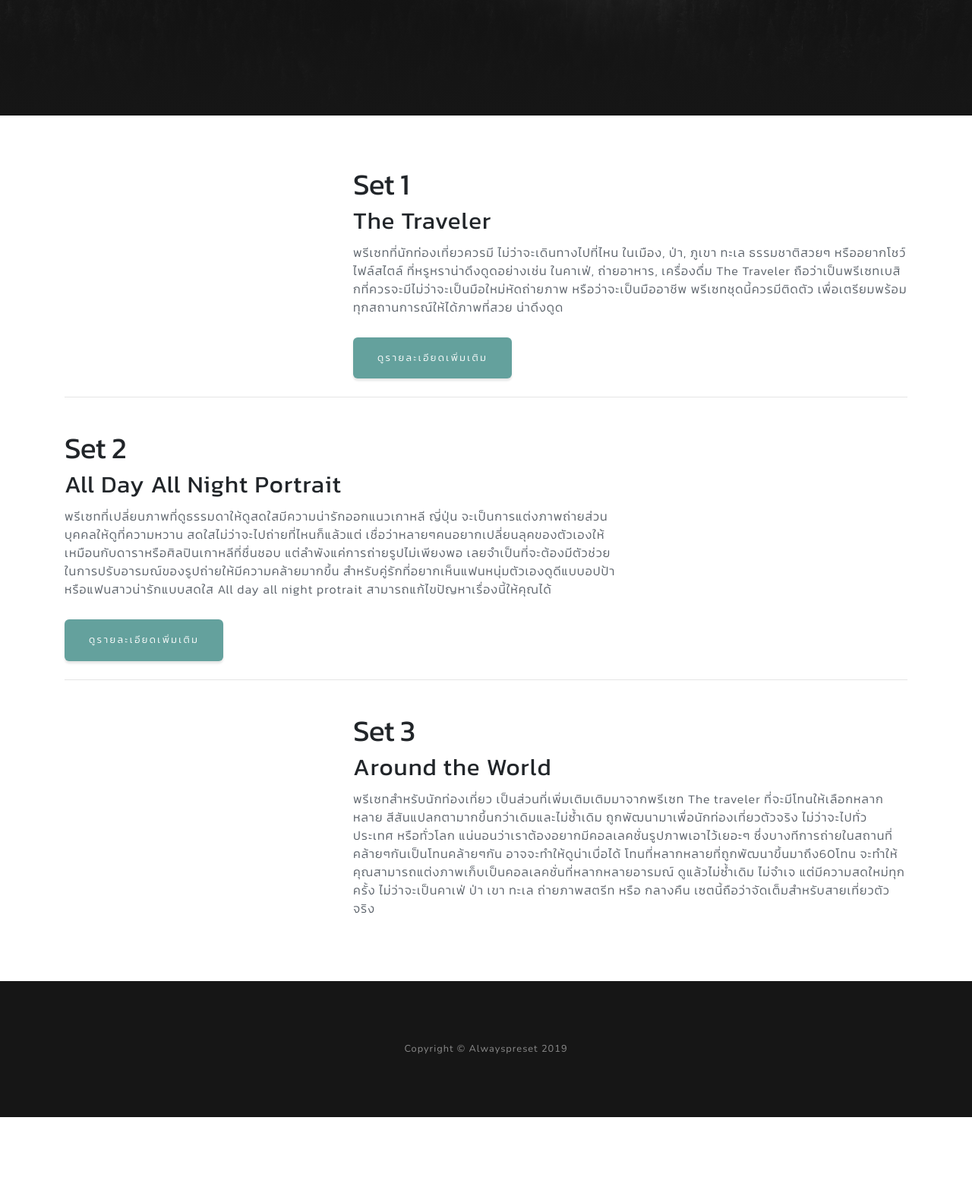
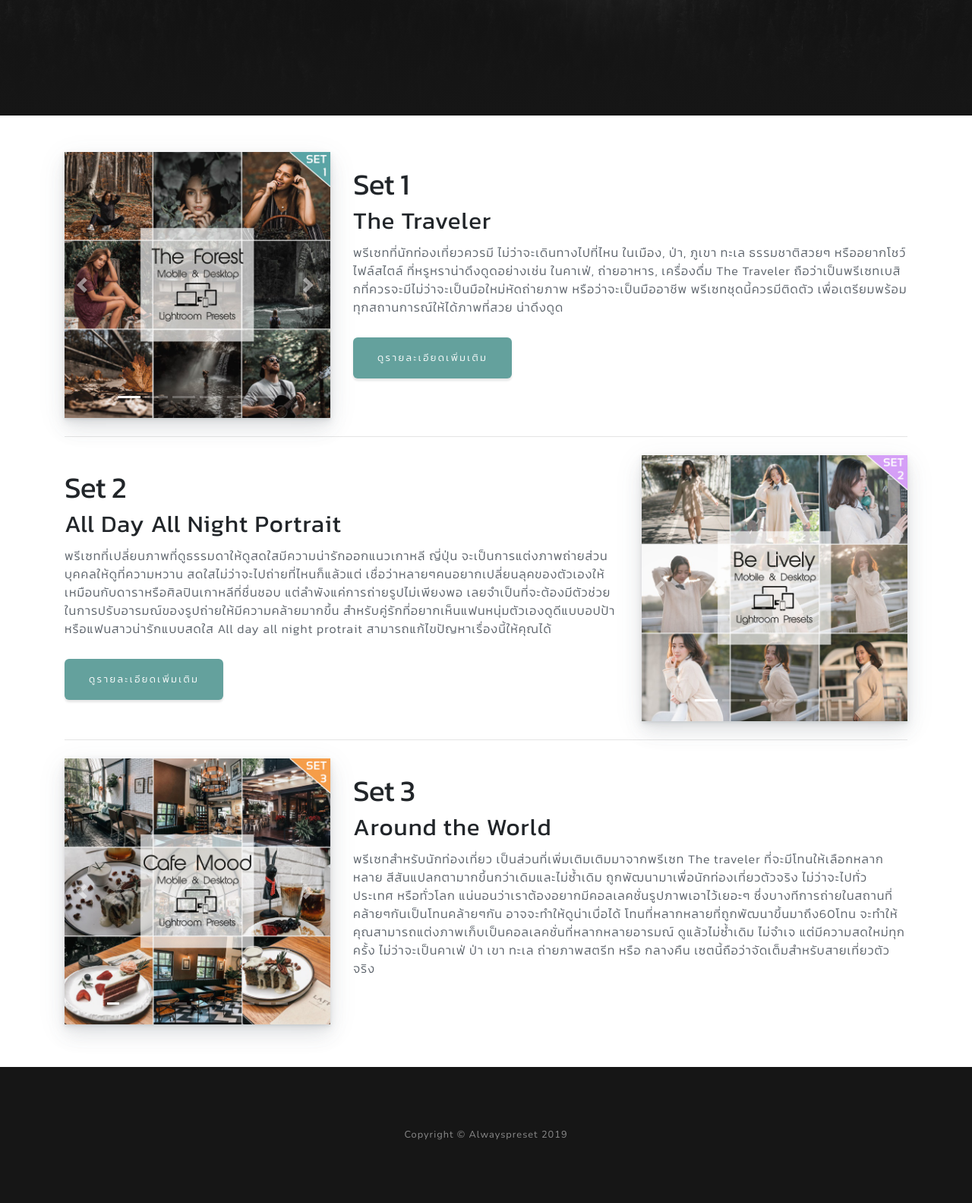
Before and after one commit to markverick/alwayspreset, a PHP site: page /index.html in a window 1280 px wide. Shown: the part 648-2231 px from the top of the page at 76% size. Before the commit the page ends 2118 px from the top, so only its background shows below. Run offline with PHP 8.4, Linux system fonts and the light colour scheme; some libraries are stand-ins or nearby versions.

Commit message:
Finish Set 2

```diff
--- a/css/theme.css
+++ b/css/theme.css
@@ -94,7 +94,9 @@
     position:relative;
     width:100%;
     height:auto;
-    padding-top:6rem;
+    padding-top:7rem;
+    padding-left:1.4rem;
+    padding-right:1.4rem;
     background:-webkit-gradient(linear,left top,left bottom,from(rgba(22,22,22,.6)),color-stop(75%,rgba(22,22,22,.8)),to(#161616)),url(../img/banner/set1.jpg);
     background:linear-gradient(to bottom,rgba(22,22,22,.6) 0,rgba(22,22,22,.8) 75%,#161616 100%),url(../img/banner/set1.jpg);
     background-position:center;
@@ -124,12 +126,13 @@
 
 .banner h2{
     font-size: 1.8rem;
-    max-width:20rem;
+    max-width:30rem;
+    line-height: 2rem;
     letter-spacing: .3rem;
 }
 
 .masthead h2{
-    max-width:20rem;
+    max-width:30rem;
     font-size:1.00rem
 }
 
@@ -140,7 +143,7 @@
     }
     .banner h1{
         font-size:4rem;
-        line-height:4rem
+        line-height:5rem
     }
 }
 @media (min-width:992px){
@@ -154,11 +157,13 @@
         letter-spacing:.8rem
     }
     .masthead h2{
-        max-width:30rem;
+        max-width:40rem;
         font-size:1.25rem
     }
     .banner{
         height:auto;
+        padding-left:2rem;
+        padding-right:2rem;
     }
 
     .banner h1{
@@ -377,3 +382,7 @@ a.card {
     background-color: rgba(0, 0, 0, 0.5);
     border-radius: 1rem;
 }
+
+.banner p {
+    line-height: 1.8rem;
+}
--- a/index.html
+++ b/index.html
@@ -47,7 +47,7 @@
             <a class="nav-link js-scroll-trigger" href="#set3">Set 3</a>
           </li>
           <li class="nav-item">
-            <a class="nav-link js-scroll-trigger" href="https://www.facebook.com/alwayspreset/">ติดต่อเรา</a>
+            <a class="nav-link js-scroll-trigger" href="http://m.me/alwayspreset">ติดต่อเรา</a>
           </li>
         </ul>
       </div>
@@ -72,13 +72,44 @@
   <section class="container pt-4" id="slides">
     <div id="set1" class="row my-4">
       <div class="col-sm-12 col-md-6 col-lg-6 col-xl-4">
-        <?php
-          $_GET['set']='set01';
-          $_GET['hidecap']='1';
-          $_GET['url']="img/1x/{$_GET['set']}/*";
-          include "slides.php";
-        ?>
-      </div>
+        <div id="set01" class="carousel slide" data-ride="carousel">
+  <ol class="carousel-indicators">
+    <li data-target="#set01" data-slide-to="0" class="active"></li>
+        <li data-target="#set01" data-slide-to="1"></li>
+        <li data-target="#set01" data-slide-to="2"></li>
+        <li data-target="#set01" data-slide-to="3"></li>
+        <li data-target="#set01" data-slide-to="4"></li>
+        <li data-target="#set01" data-slide-to="5"></li>
+  </ol>
+  <div class="carousel-inner">
+    <div class="carousel-item active">
+          <img class="w-100 d-block" src="img/1x/set01/1.jpg" alt="First slide">
+        </div>
+        <div class="carousel-item">
+          <img class="w-100 d-block" src="img/1x/set01/2.jpg" alt="First slide">
+        </div>
+        <div class="carousel-item">
+          <img class="w-100 d-block" src="img/1x/set01/3.jpg" alt="First slide">
+        </div>
+        <div class="carousel-item">
+          <img class="w-100 d-block" src="img/1x/set01/4.jpg" alt="First slide">
+        </div>
+        <div class="carousel-item">
+          <img class="w-100 d-block" src="img/1x/set01/5.jpg" alt="First slide">
+        </div>
+        <div class="carousel-item">
+          <img class="w-100 d-block" src="img/1x/set01/6.jpg" alt="First slide">
+        </div>
+  </div>
+  <a class="carousel-control-prev" href="#set01" role="button" data-slide="prev">
+    <span class="carousel-control-prev-icon" aria-hidden="true"></span>
+    <span class="sr-only">Previous</span>
+  </a>
+  <a class="carousel-control-next" href="#set01" role="button" data-slide="next">
+    <span class="carousel-control-next-icon" aria-hidden="true"></span>
+    <span class="sr-only">Next</span>
+  </a>
+</div>      </div>
       <div class="col">
         <h2>Set 1</h2>
         <h3>The Traveler</h3>
@@ -88,18 +119,50 @@
 The Traveler ถือว่าเป็นพรีเซทเบสิกที่ควรจะมีไม่ว่าจะเป็นมือใหม่หัดถ่ายภาพ หรือว่าจะเป็นมืออาชีพ พรีเซทชุดนี้ควรมีติดตัว
 เพื่อเตรียมพร้อมทุกสถานการณ์ให้ได้ภาพที่สวย น่าดึงดูด
         </p>
-        <a href="set1.php" class="btn btn-primary">ดูรายละเอียดเพิ่มเติม</a>
+        <a href="set1.html" class="btn btn-primary">ดูรายละเอียดเพิ่มเติม</a>
       </div>
     </div>
     <hr>
     <div id="set2" class="row my-4">
       <div class="col-sm-12 col-md-6 col-lg-6 col-xl-4">
-        <?php
-          $_GET['set']='set02';
-          $_GET['url']="img/1x/{$_GET['set']}/*";
-          include "slides.php";
-        ?>
-      </div>
+        <div id="set02" class="carousel slide" data-ride="carousel">
+  <ol class="carousel-indicators">
+    <li data-target="#set02" data-slide-to="0" class="active"></li>
+        <li data-target="#set02" data-slide-to="1"></li>
+        <li data-target="#set02" data-slide-to="2"></li>
+        <li data-target="#set02" data-slide-to="3"></li>
+        <li data-target="#set02" data-slide-to="4"></li>
+        <li data-target="#set02" data-slide-to="5"></li>
+  </ol>
+  <div class="carousel-inner">
+    <div class="carousel-item active">
+          <img class="w-100 d-block" src="img/1x/set02/1.jpg" alt="First slide">
+        </div>
+        <div class="carousel-item">
+          <img class="w-100 d-block" src="img/1x/set02/2.jpg" alt="First slide">
+        </div>
+        <div class="carousel-item">
+          <img class="w-100 d-block" src="img/1x/set02/3.jpg" alt="First slide">
+        </div>
+        <div class="carousel-item">
+          <img class="w-100 d-block" src="img/1x/set02/4.jpg" alt="First slide">
+        </div>
+        <div class="carousel-item">
+          <img class="w-100 d-block" src="img/1x/set02/5.jpg" alt="First slide">
+        </div>
+        <div class="carousel-item">
+          <img class="w-100 d-block" src="img/1x/set02/6.jpg" alt="First slide">
+        </div>
+  </div>
+  <a class="carousel-control-prev" href="#set02" role="button" data-slide="prev">
+    <span class="carousel-control-prev-icon" aria-hidden="true"></span>
+    <span class="sr-only">Previous</span>
+  </a>
+  <a class="carousel-control-next" href="#set02" role="button" data-slide="next">
+    <span class="carousel-control-next-icon" aria-hidden="true"></span>
+    <span class="sr-only">Next</span>
+  </a>
+</div>      </div>
       <div class="col order-sm-first">
         <h2>Set 2</h2>
         <h3>All Day All Night Portrait</h3>
@@ -110,19 +173,71 @@ The Traveler ถือว่าเป็นพรีเซทเบสิกท
 เลยจำเป็นที่จะต้องมีตัวช่วยในการปรับอารมณ์ของรูปถ่ายให้มีความคล้ายมากขึ้น
 สำหรับคู่รักที่อยากเห็นแฟนหนุ่มตัวเองดูดีแบบอปป้า หรือแฟนสาวน่ารักแบบสดใส All day all night protrait สามารถแก้ไขปัญหาเรื่องนี้ให้คุณได้
         </p>
-        <a href="set1.php" class="btn btn-primary">ดูรายละเอียดเพิ่มเติม</a>
+        <a href="set2.html" class="btn btn-primary">ดูรายละเอียดเพิ่มเติม</a>
 
       </div>
     </div>
     <hr>
     <div id="set3" class="row my-4">
       <div class="col-sm-12 col-md-6 col-lg-6 col-xl-4">
-        <?php
-          $_GET['set']='set03';
-          $_GET['url']="img/1x/{$_GET['set']}/*";
-          include "slides.php";
-        ?>
-      </div>
+        <div id="set03" class="carousel slide" data-ride="carousel">
+  <ol class="carousel-indicators">
+    <li data-target="#set03" data-slide-to="0" class="active"></li>
+        <li data-target="#set03" data-slide-to="1"></li>
+        <li data-target="#set03" data-slide-to="2"></li>
+        <li data-target="#set03" data-slide-to="3"></li>
+        <li data-target="#set03" data-slide-to="4"></li>
+        <li data-target="#set03" data-slide-to="5"></li>
+        <li data-target="#set03" data-slide-to="6"></li>
+        <li data-target="#set03" data-slide-to="7"></li>
+        <li data-target="#set03" data-slide-to="8"></li>
+        <li data-target="#set03" data-slide-to="9"></li>
+        <li data-target="#set03" data-slide-to="10"></li>
+  </ol>
+  <div class="carousel-inner">
+    <div class="carousel-item active">
+          <img class="w-100 d-block" src="img/1x/set03/1.jpg" alt="First slide">
+        </div>
+        <div class="carousel-item">
+          <img class="w-100 d-block" src="img/1x/set03/10.jpg" alt="First slide">
+        </div>
+        <div class="carousel-item">
+          <img class="w-100 d-block" src="img/1x/set03/11.jpg" alt="First slide">
+        </div>
+        <div class="carousel-item">
+          <img class="w-100 d-block" src="img/1x/set03/2.jpg" alt="First slide">
+        </div>
+        <div class="carousel-item">
+          <img class="w-100 d-block" src="img/1x/set03/3.jpg" alt="First slide">
+        </div>
+        <div class="carousel-item">
+          <img class="w-100 d-block" src="img/1x/set03/4.jpg" alt="First slide">
+        </div>
+        <div class="carousel-item">
+          <img class="w-100 d-block" src="img/1x/set03/5.jpg" alt="First slide">
+        </div>
+        <div class="carousel-item">
+          <img class="w-100 d-block" src="img/1x/set03/6.jpg" alt="First slide">
+        </div>
+        <div class="carousel-item">
+          <img class="w-100 d-block" src="img/1x/set03/7.jpg" alt="First slide">
+        </div>
+        <div class="carousel-item">
+          <img class="w-100 d-block" src="img/1x/set03/8.jpg" alt="First slide">
+        </div>
+        <div class="carousel-item">
+          <img class="w-100 d-block" src="img/1x/set03/9.jpg" alt="First slide">
+        </div>
+  </div>
+  <a class="carousel-control-prev" href="#set03" role="button" data-slide="prev">
+    <span class="carousel-control-prev-icon" aria-hidden="true"></span>
+    <span class="sr-only">Previous</span>
+  </a>
+  <a class="carousel-control-next" href="#set03" role="button" data-slide="next">
+    <span class="carousel-control-next-icon" aria-hidden="true"></span>
+    <span class="sr-only">Next</span>
+  </a>
+</div>      </div>
       <div class="col">
         <h2>Set 3</h2>
         <h3>Around the World</h3>
--- a/index.php
+++ b/index.php
@@ -110,7 +110,7 @@ The Traveler ถือว่าเป็นพรีเซทเบสิกท
 เลยจำเป็นที่จะต้องมีตัวช่วยในการปรับอารมณ์ของรูปถ่ายให้มีความคล้ายมากขึ้น
 สำหรับคู่รักที่อยากเห็นแฟนหนุ่มตัวเองดูดีแบบอปป้า หรือแฟนสาวน่ารักแบบสดใส All day all night protrait สามารถแก้ไขปัญหาเรื่องนี้ให้คุณได้
         </p>
-        <a href="set1.php" class="btn btn-primary">ดูรายละเอียดเพิ่มเติม</a>
+        <a href="set2.html" class="btn btn-primary">ดูรายละเอียดเพิ่มเติม</a>
 
       </div>
     </div>
```
Also changed, not shown: css/set02.css (added, +64 -0 lines), set2.html (renamed from set2.php, +23 -22 lines), img/banner/set2.jpg (added).
